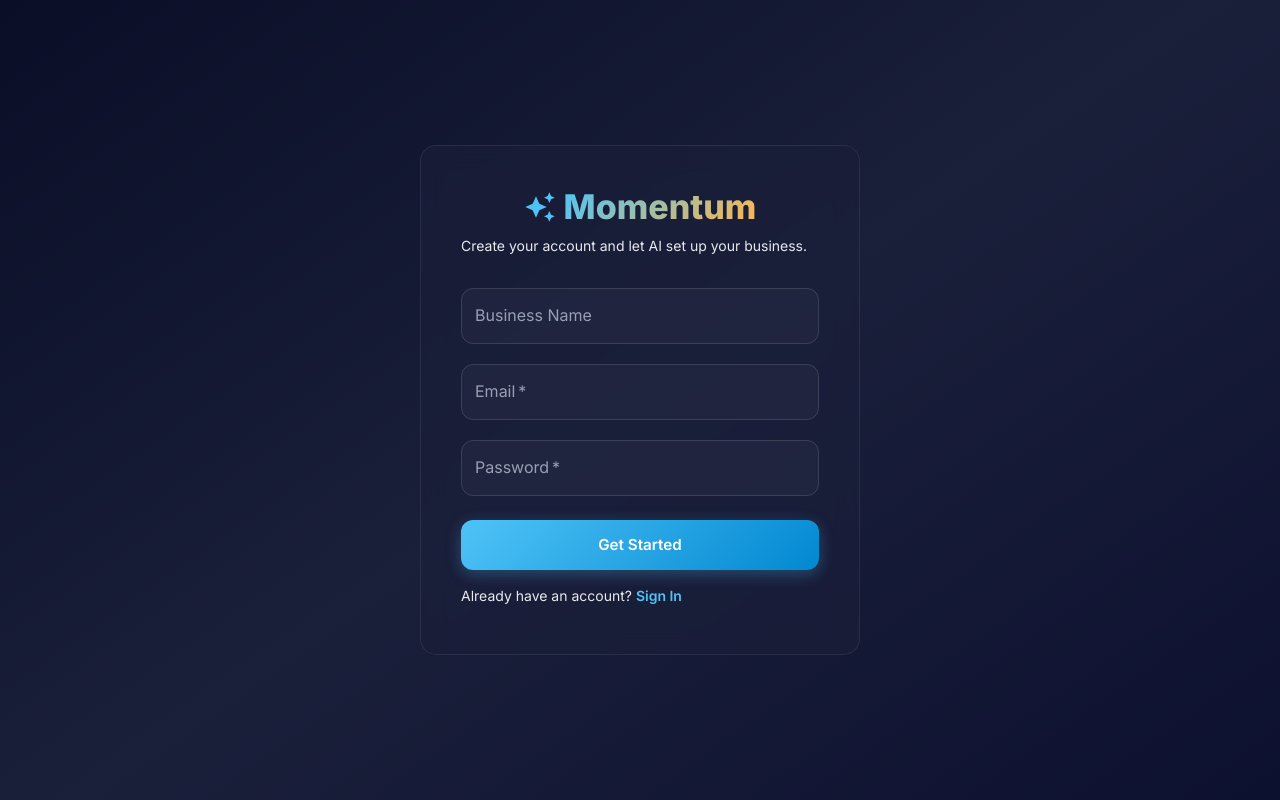
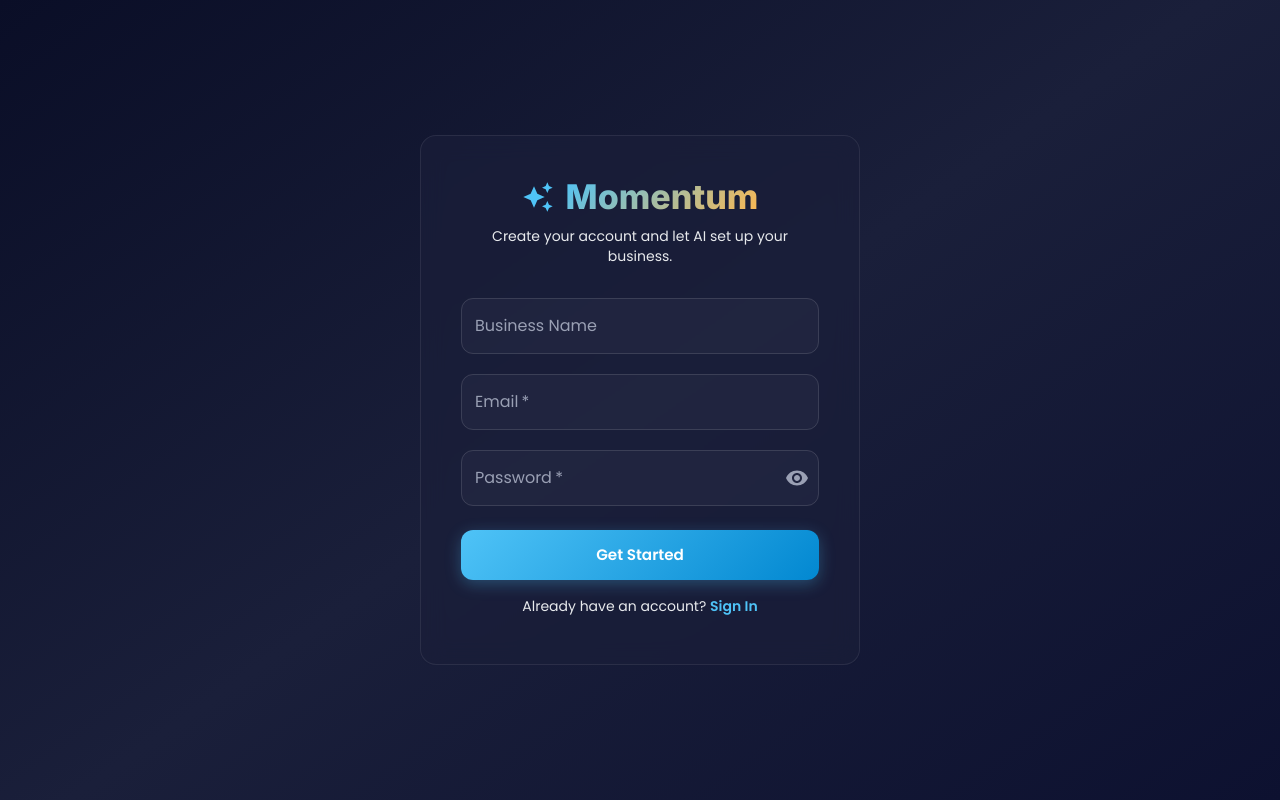
Before and after one commit to tamarShaked02/momentum-monorepo, a React (Vite) app in the folder frontend/: page /register in a window 1280 px wide. Built offline with nearby package versions, Linux system fonts and the light colour scheme.

Commit message:
style(ui): apply Poppins font globally and preserve Logo typography

```diff
--- a/frontend/package.json
+++ b/frontend/package.json
@@ -15,6 +15,7 @@
     "@dnd-kit/utilities": "3.2.2",
     "@emotion/react": "^11.14.0",
     "@emotion/styled": "^11.14.1",
+    "@fontsource/poppins": "^5.3.0",
     "@fullcalendar/core": "^6.1.20",
     "@fullcalendar/daygrid": "^6.1.20",
     "@fullcalendar/interaction": "^6.1.20",
--- /dev/null
+++ b/frontend/src/components/Logo.tsx
@@ -0,0 +1,36 @@
+import React from 'react';
+import { Box, Typography, type TypographyProps } from '@mui/material';
+import { AutoAwesome } from '@mui/icons-material';
+
+interface LogoProps {
+  iconSize?: number;
+  variant?: TypographyProps['variant'];
+  className?: string;
+}
+
+export const Logo: React.FC<LogoProps> = ({
+  iconSize = 28,
+  variant = 'h5',
+  className = 'logo',
+}) => {
+  return (
+    <Box sx={{ display: 'flex', alignItems: 'center', gap: 1.5 }}>
+      <AutoAwesome sx={{ color: '#4FC3F7', fontSize: iconSize }} />
+      <Typography
+        variant={variant}
+        className={className}
+        sx={{
+          fontWeight: 800,
+          fontFamily: '"Inter", -apple-system, BlinkMacSystemFont, "Segoe UI", Roboto, sans-serif',
+          background: 'linear-gradient(135deg, #4FC3F7, #FFB74D)',
+          WebkitBackgroundClip: 'text',
+          WebkitTextFillColor: 'transparent',
+        }}
+      >
+        Momentum
+      </Typography>
+    </Box>
+  );
+};
+
+export default Logo;
--- a/frontend/src/components/Sidebar.tsx
+++ b/frontend/src/components/Sidebar.tsx
@@ -1,5 +1,6 @@
 import React from "react";
 import { useNavigate, useLocation } from "react-router-dom";
+import Logo from "./Logo";
 import {
   Drawer,
   List,
@@ -24,7 +25,6 @@ import {
   Campaign,
   BarChart,
   Logout,
-  AutoAwesome,
   LightMode,
   DarkMode,
   Settings,
@@ -111,18 +111,7 @@ const Sidebar: React.FC<SidebarProps> = ({
       <Box
         sx={{ px: 3, pb: 2, display: "flex", alignItems: "center", gap: 1.5 }}
       >
-        <AutoAwesome sx={{ color: "#4FC3F7", fontSize: 28 }} />
-        <Typography
-          variant="h5"
-          sx={{
-            fontWeight: 800,
-            background: "linear-gradient(135deg, #4FC3F7, #FFB74D)",
-            WebkitBackgroundClip: "text",
-            WebkitTextFillColor: "transparent",
-          }}
-        >
-          Momentum
-        </Typography>
+        <Logo iconSize={28} variant="h5" />
         <Tooltip
           title={mode === "dark" ? "Light mode" : "Dark mode"}
           placement="right"
--- a/frontend/src/contexts/ThemeContext.tsx
+++ b/frontend/src/contexts/ThemeContext.tsx
@@ -3,7 +3,7 @@ import React, {
   useContext,
   useState,
   useMemo,
-  ReactNode,
+  type ReactNode,
 } from "react";
 import {
   createTheme,
@@ -20,7 +20,7 @@ interface ThemeContextType {
 
 const ThemeContext = createContext<ThemeContextType>({
   mode: "dark",
-  toggleMode: () => {},
+  toggleMode: () => { },
 });
 
 // eslint-disable-next-line react-refresh/only-export-components
@@ -45,7 +45,7 @@ const buildTheme = (mode: Mode) =>
       },
     },
     typography: {
-      fontFamily: '"Inter", "Roboto", "Helvetica", "Arial", sans-serif',
+      fontFamily: '"Poppins", "Inter", "Roboto", "Helvetica", "Arial", sans-serif',
       h4: { fontWeight: 700 },
       h5: { fontWeight: 600 },
       h6: { fontWeight: 600 },
--- a/frontend/src/index.css
+++ b/frontend/src/index.css
@@ -1,3 +1,4 @@
+@import url("https://fonts.googleapis.com/css2?family=Poppins:wght@400;600&display=swap");
 @import url("https://fonts.googleapis.com/css2?family=Inter:wght@300;400;500;600;700;800&display=swap");
 
 * {
@@ -13,6 +14,7 @@ body,
   width: 100%;
   overflow: hidden;
   font-family:
+    "Poppins",
     "Inter",
     -apple-system,
     BlinkMacSystemFont,
@@ -22,6 +24,32 @@ body,
   -webkit-font-smoothing: antialiased;
   -moz-osx-font-smoothing: grayscale;
   background: #0a0e27;
+}
+
+body,
+button,
+input,
+select,
+textarea {
+  font-family:
+    "Poppins",
+    "Inter",
+    -apple-system,
+    BlinkMacSystemFont,
+    "Segoe UI",
+    Roboto,
+    sans-serif;
+}
+
+.logo,
+.logo * {
+  font-family:
+    "Inter",
+    -apple-system,
+    BlinkMacSystemFont,
+    "Segoe UI",
+    Roboto,
+    sans-serif !important;
 }
 
 ::-webkit-scrollbar {
--- a/frontend/src/main.tsx
+++ b/frontend/src/main.tsx
@@ -1,5 +1,7 @@
 import React from 'react';
 import ReactDOM from 'react-dom/client';
+import '@fontsource/poppins/400.css';
+import '@fontsource/poppins/600.css';
 import App from './App';
 import './index.css';
 
--- a/frontend/src/pages/LoginPage.tsx
+++ b/frontend/src/pages/LoginPage.tsx
@@ -1,8 +1,9 @@
 import React, { useState } from 'react';
 import { useNavigate, Link as RouterLink } from 'react-router-dom';
 import { Box, Card, CardContent, TextField, Button, Typography, Link, Alert, InputAdornment, IconButton } from '@mui/material';
-import { Visibility, VisibilityOff, AutoAwesome } from '@mui/icons-material';
+import { Visibility, VisibilityOff } from '@mui/icons-material';
 import { useAuth } from '../contexts/AuthContext';
+import Logo from '../components/Logo';
 
 const LoginPage: React.FC = () => {
   const [email, setEmail] = useState('');
@@ -32,12 +33,9 @@ const LoginPage: React.FC = () => {
       <Card sx={{ maxWidth: 440, width: '100%', p: { xs: 2, sm: 3 } }}>
         <CardContent>
           <Box sx={{ display: 'flex', alignItems: 'center', gap: 1, mb: 1, justifyContent: 'center' }}>
-            <AutoAwesome sx={{ color: '#4FC3F7', fontSize: 32 }} />
-            <Typography variant="h4" sx={{ fontWeight: 800, background: 'linear-gradient(135deg, #4FC3F7, #FFB74D)', WebkitBackgroundClip: 'text', WebkitTextFillColor: 'transparent' }}>
-              Momentum
-            </Typography>
+            <Logo iconSize={32} variant="h4" />
           </Box>
-          <Typography variant="body2" color="text.secondary" textAlign="center" sx={{ mb: 4 }}>
+          <Typography variant="body2" color="text.secondary" sx={{ textAlign: 'center', mb: 4 }}>
             Welcome back! Sign in to manage your business.
           </Typography>
 
@@ -46,7 +44,8 @@ const LoginPage: React.FC = () => {
           <Box component="form" onSubmit={handleSubmit}>
             <TextField fullWidth label="Email" type="email" value={email} onChange={(e) => setEmail(e.target.value)} sx={{ mb: 2.5 }} required autoFocus />
             <TextField fullWidth label="Password" type={showPassword ? 'text' : 'password'} value={password} onChange={(e) => setPassword(e.target.value)} sx={{ mb: 3 }} required
-              InputProps={{
+              slotProps={{
+                input: {
                   endAdornment: (
                     <InputAdornment position="end">
                       <IconButton onClick={() => setShowPassword(!showPassword)} edge="end" sx={{ color: 'text.secondary' }}>
@@ -54,6 +53,7 @@ const LoginPage: React.FC = () => {
                       </IconButton>
                     </InputAdornment>
                   ),
+                },
               }}
             />
             <Button fullWidth variant="contained" type="submit" disabled={loading} size="large" sx={{ mb: 2, py: 1.5 }}>
@@ -61,7 +61,7 @@ const LoginPage: React.FC = () => {
             </Button>
           </Box>
 
-          <Typography variant="body2" textAlign="center" color="text.secondary">
+          <Typography variant="body2" color="text.secondary" sx={{ textAlign: 'center' }}>
             Don't have an account?{' '}
             <Link component={RouterLink} to="/register" sx={{ color: '#4FC3F7', textDecoration: 'none', fontWeight: 600 }}>Create one</Link>
           </Typography>
--- a/frontend/src/pages/RegisterPage.tsx
+++ b/frontend/src/pages/RegisterPage.tsx
@@ -1,8 +1,9 @@
 import React, { useState } from 'react';
 import { useNavigate, Link as RouterLink } from 'react-router-dom';
 import { Box, Card, CardContent, TextField, Button, Typography, Link, Alert, InputAdornment, IconButton } from '@mui/material';
-import { Visibility, VisibilityOff, AutoAwesome } from '@mui/icons-material';
+import { Visibility, VisibilityOff } from '@mui/icons-material';
 import { useAuth } from '../contexts/AuthContext';
+import Logo from '../components/Logo';
 
 const RegisterPage: React.FC = () => {
   const [email, setEmail] = useState('');
@@ -34,12 +35,9 @@ const RegisterPage: React.FC = () => {
       <Card sx={{ maxWidth: 440, width: '100%', p: { xs: 2, sm: 3 } }}>
         <CardContent>
           <Box sx={{ display: 'flex', alignItems: 'center', gap: 1, mb: 1, justifyContent: 'center' }}>
-            <AutoAwesome sx={{ color: '#4FC3F7', fontSize: 32 }} />
-            <Typography variant="h4" sx={{ fontWeight: 800, background: 'linear-gradient(135deg, #4FC3F7, #FFB74D)', WebkitBackgroundClip: 'text', WebkitTextFillColor: 'transparent' }}>
-              Momentum
-            </Typography>
+            <Logo iconSize={32} variant="h4" />
           </Box>
-          <Typography variant="body2" color="text.secondary" textAlign="center" sx={{ mb: 4 }}>
+          <Typography variant="body2" color="text.secondary" sx={{ textAlign: 'center', mb: 4 }}>
             Create your account and let AI set up your business.
           </Typography>
 
@@ -49,7 +47,8 @@ const RegisterPage: React.FC = () => {
             <TextField fullWidth label="Business Name" value={businessName} onChange={(e) => setBusinessName(e.target.value)} sx={{ mb: 2.5 }} placeholder="e.g., Sarah's Nails" />
             <TextField fullWidth label="Email" type="email" value={email} onChange={(e) => setEmail(e.target.value)} sx={{ mb: 2.5 }} required />
             <TextField fullWidth label="Password" type={showPassword ? 'text' : 'password'} value={password} onChange={(e) => setPassword(e.target.value)} sx={{ mb: 3 }} required
-              InputProps={{
+              slotProps={{
+                input: {
                   endAdornment: (
                     <InputAdornment position="end">
                       <IconButton onClick={() => setShowPassword(!showPassword)} edge="end" sx={{ color: 'text.secondary' }}>
@@ -57,6 +56,7 @@ const RegisterPage: React.FC = () => {
                       </IconButton>
                     </InputAdornment>
                   ),
+                },
               }}
             />
             <Button fullWidth variant="contained" type="submit" disabled={loading} size="large" sx={{ mb: 2, py: 1.5 }}>
@@ -64,7 +64,7 @@ const RegisterPage: React.FC = () => {
             </Button>
           </Box>
 
-          <Typography variant="body2" textAlign="center" color="text.secondary">
+          <Typography variant="body2" color="text.secondary" sx={{ textAlign: 'center' }}>
             Already have an account?{' '}
             <Link component={RouterLink} to="/login" sx={{ color: '#4FC3F7', textDecoration: 'none', fontWeight: 600 }}>Sign In</Link>
           </Typography>
--- a/frontend/src/theme.ts
+++ b/frontend/src/theme.ts
@@ -32,7 +32,7 @@ const theme = createTheme({
     },
   },
   typography: {
-    fontFamily: '"Inter", "Roboto", "Helvetica", "Arial", sans-serif',
+    fontFamily: '"Poppins", "Inter", "Roboto", "Helvetica", "Arial", sans-serif',
     h4: { fontWeight: 700 },
     h5: { fontWeight: 600 },
     h6: { fontWeight: 600 },
```
Also changed, not shown: frontend/src/pages/MarketingPage.tsx (+8 -11 lines), 2 other files (tests, documents, lock files or other folders). Lines whose indentation alone changed are shown as unchanged.
